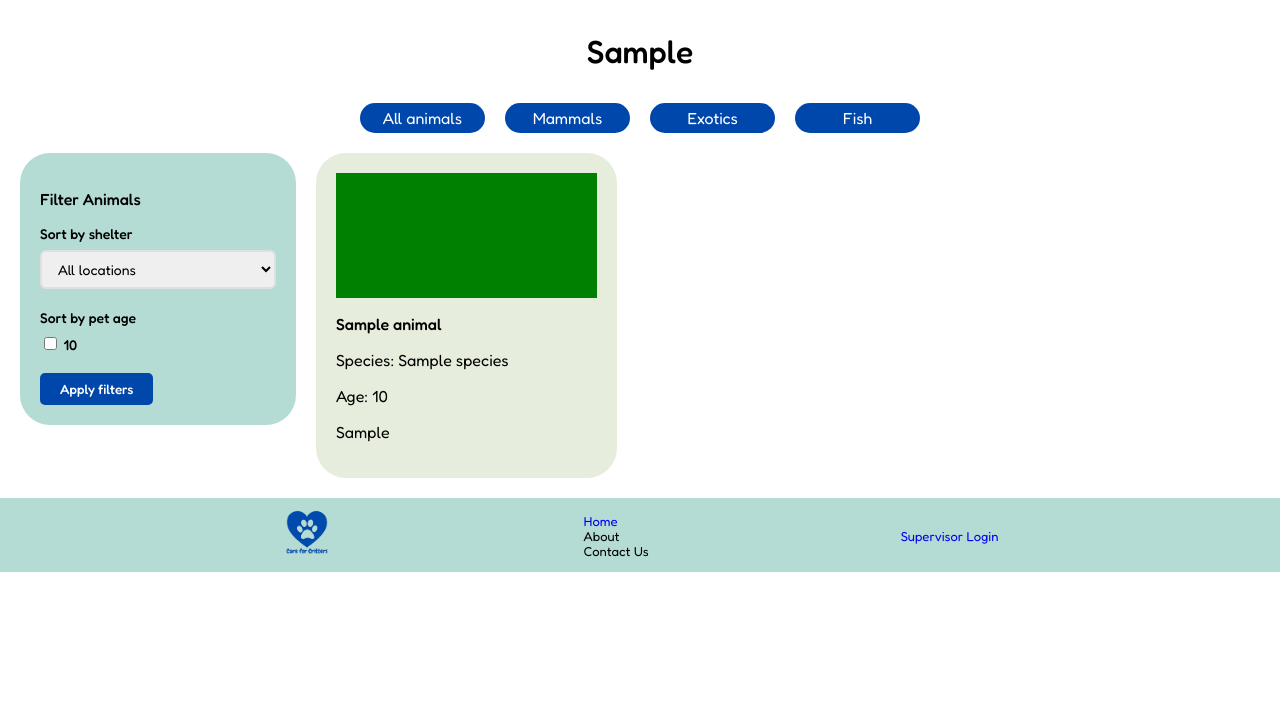
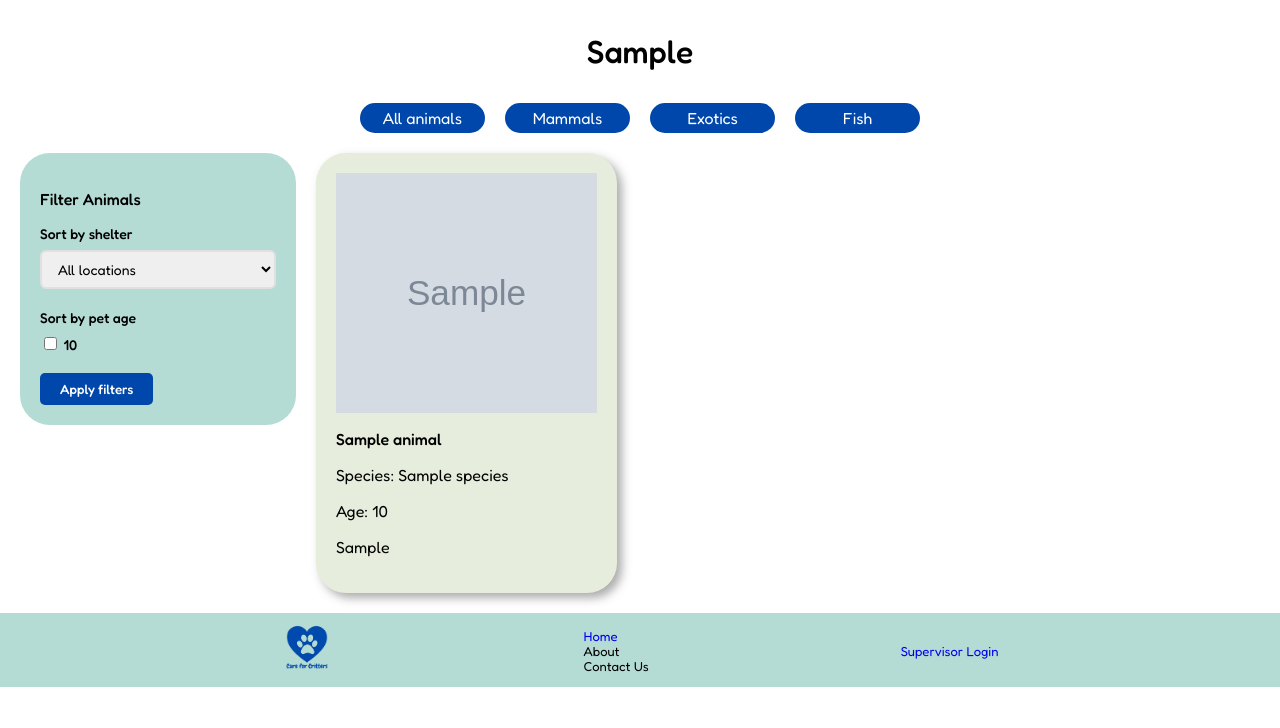
Before and after one commit to ericpham-1/care-for-critters, a Flask app: template templates/adopt.html in a window 1280 px wide. Shown: the part 72-800 px from the top of the page. Run offline with Flask 3, Linux system fonts and the light colour scheme; the template is opened without the code that fills it: most values are stand-ins (such as "Sample title", 1, 10 or a date in 2020); grey boxes marked "Sample" are stand-in pictures; some libraries are stand-ins or nearby versions.

Commit message:
added images on the adopt page

```diff
--- a/app.py
+++ b/app.py
@@ -331,9 +331,9 @@ def get_animals():
                    ORDER BY Age ASC""")
     all_ages = cursor.fetchall()
     query = ("""SELECT * FROM (
-                   SELECT a.PetID, Name, Age, Species, ShelterLocation FROM (Animal a JOIN Mammal m ON a.PetID=m.PetID)
-                   UNION SELECT a.PetID, Name, Age, Species, ShelterLocation FROM (Animal a JOIN Fish f ON a.PetID=f.PetID)
-                   UNION SELECT a.PetID, Name, Age, Species, ShelterLocation FROM (Animal a JOIN Exotic e ON a.PetID=e.PetID)) AS allPets""")
+                   SELECT a.PetID, Name, Age, Species, Photo, ShelterLocation FROM (Animal a JOIN Mammal m ON a.PetID=m.PetID)
+                   UNION SELECT a.PetID, Name, Age, Species, Photo, ShelterLocation FROM (Animal a JOIN Fish f ON a.PetID=f.PetID)
+                   UNION SELECT a.PetID, Name, Age, Species, Photo, ShelterLocation FROM (Animal a JOIN Exotic e ON a.PetID=e.PetID)) AS allPets""")
     if selected_location != "None":
         query = query + f" WHERE ShelterLocation = '{selected_location}'"
         if ages_set != None:
@@ -369,11 +369,11 @@ def get_mammals():
     shelters = cursor.fetchall()
     cursor.execute("""SELECT DISTINCT Age
                    FROM (
-                   SELECT a.PetID, Name, Age, Species, ShelterLocation FROM (Animal a JOIN Mammal m ON a.PetID=m.PetID)) AS allPets
+                   SELECT a.PetID, Name, Age, Species, Photo, ShelterLocation FROM (Animal a JOIN Mammal m ON a.PetID=m.PetID)) AS allPets
                    ORDER BY Age ASC""")
     all_ages = cursor.fetchall()
     query = ("""
-        SELECT * FROM (SELECT a.PetID, Name, Age, Species, ShelterLocation FROM (Animal a JOIN Mammal m ON a.PetID=m.PetID)) AS allPets
+        SELECT * FROM (SELECT a.PetID, Name, Age, Species, Photo, ShelterLocation FROM (Animal a JOIN Mammal m ON a.PetID=m.PetID)) AS allPets
     """)
     if selected_location != "None":
         query = query + f" WHERE ShelterLocation = '{selected_location}'"
@@ -410,11 +410,11 @@ def get_fish():
     shelters = cursor.fetchall()
     cursor.execute("""SELECT DISTINCT Age
                    FROM (
-                   SELECT a.PetID, Name, Age, Species, ShelterLocation FROM (Animal a JOIN Fish f ON a.PetID=f.PetID)) AS allPets
+                   SELECT a.PetID, Name, Age, Species, Photo, ShelterLocation FROM (Animal a JOIN Fish f ON a.PetID=f.PetID)) AS allPets
                    ORDER BY Age ASC""")
     all_ages = cursor.fetchall()
     query = ("""
-        SELECT * FROM (SELECT a.PetID, Name, Age, Species, ShelterLocation FROM (Animal a JOIN Fish f ON a.PetID=f.PetID)) AS allPets
+        SELECT * FROM (SELECT a.PetID, Name, Age, Species, Photo, ShelterLocation FROM (Animal a JOIN Fish f ON a.PetID=f.PetID)) AS allPets
     """)
     if selected_location != "None":
         query = query + f" WHERE ShelterLocation = '{selected_location}'"
@@ -451,11 +451,11 @@ def get_exotic():
     shelters = cursor.fetchall()
     cursor.execute("""SELECT DISTINCT Age
                    FROM (
-                   SELECT a.PetID, Name, Age, Species, ShelterLocation FROM (Animal a JOIN Exotic e ON a.PetID=e.PetID)) AS allPets
+                   SELECT a.PetID, Name, Age, Species, Photo, ShelterLocation FROM (Animal a JOIN Exotic e ON a.PetID=e.PetID)) AS allPets
                    ORDER BY Age ASC""")
     all_ages = cursor.fetchall()
     query = ("""
-        SELECT * FROM (SELECT a.PetID, Name, Age, Species, ShelterLocation FROM (Animal a JOIN Exotic e ON a.PetID=e.PetID)) AS allPets
+        SELECT * FROM (SELECT a.PetID, Name, Age, Species, Photo, ShelterLocation FROM (Animal a JOIN Exotic e ON a.PetID=e.PetID)) AS allPets
     """)
     if selected_location != "None":
         query = query + f" WHERE ShelterLocation = '{selected_location}'"
--- a/insert_data.sql
+++ b/insert_data.sql
@@ -20,7 +20,7 @@ VALUES
     (3,'Nemo', 'Clownfish', 1, 'Fish flakes', 'https://encrypted-tbn0.gstatic.com/images?q=tbn:ANd9GcSxczooPThsOYUIPVcGV2wy69cTWn2EvbCt2g&s', 'Maple Street Branch'),
     (4,'Spike', 'Bearded dragon', 3, 'Insects and veggies', 'https://encrypted-tbn0.gstatic.com/images?q=tbn:ANd9GcR0uSQ5K-_jrerFZr1HTT-Qb0VIKpPcaJFzag&s','Maple Street Branch'),
     (5,'James', 'Sugar Glider', 1, 'Fruits and veggies', 'https://encrypted-tbn0.gstatic.com/images?q=tbn:ANd9GcRJPuayda2pLxrpOh1yKnZ3JJCsIzK1_XGHLg&s', 'Maple Street Branch'),
-    (6,'Sir Ruffles','Ragdoll Cat', 3, 'Cat food', 'https://www.thesprucepets.com/thmb/Wf8EcO4whw4UfJSqRcsE2au9KBw=/5256x0/filters:no_upscale():strip_icc()/ragdoll-cat-lying-down--portrait-579000275-5c868f0146e0fb00015f8fbf.jpg', 'Oak Row Branch');
+    (6,'Sir Ruffles','Ragdoll Cat', 3, 'Cat food', 'https://fb-strapi.s3.us-east-1.amazonaws.com/Fit_Bark_rag_doll_cat_059151f4ec.jpg', 'Oak Row Branch');
 
 INSERT INTO Mammal (PetID, Species, HealthRecords, Weight)
 VALUES
--- a/templates/adopt.html
+++ b/templates/adopt.html
@@ -60,8 +60,10 @@
             </div>
             <div style=" width: 80%; gap: 20px; display: grid; grid-template-columns: 1fr 1fr 1fr;">
                 {% for animal in animals %}
-                <div style="background-color: #e6eddc;  border-radius: 30px; padding: 20px;;">
-                    <div style="width: auto; height: 125px; background-color: green;"></div>
+                <div style="background-color: #e6eddc;  border-radius: 30px; padding: 20px;box-shadow: 5px 5px 10px rgba(90, 90, 90, 0.5);">
+                    <div style="width: auto; height: 30vh;">
+                        <img src="{{animal.Photo}}" style="width: 100%; height: 100%;">
+                    </div>
                     <p style="font-size: medium; font-weight: 500;">{{animal.Name}}</p>
                     <p>Species: {{animal.Species}}</p>
                     <p>Age: {{animal.Age}}</p>
```
